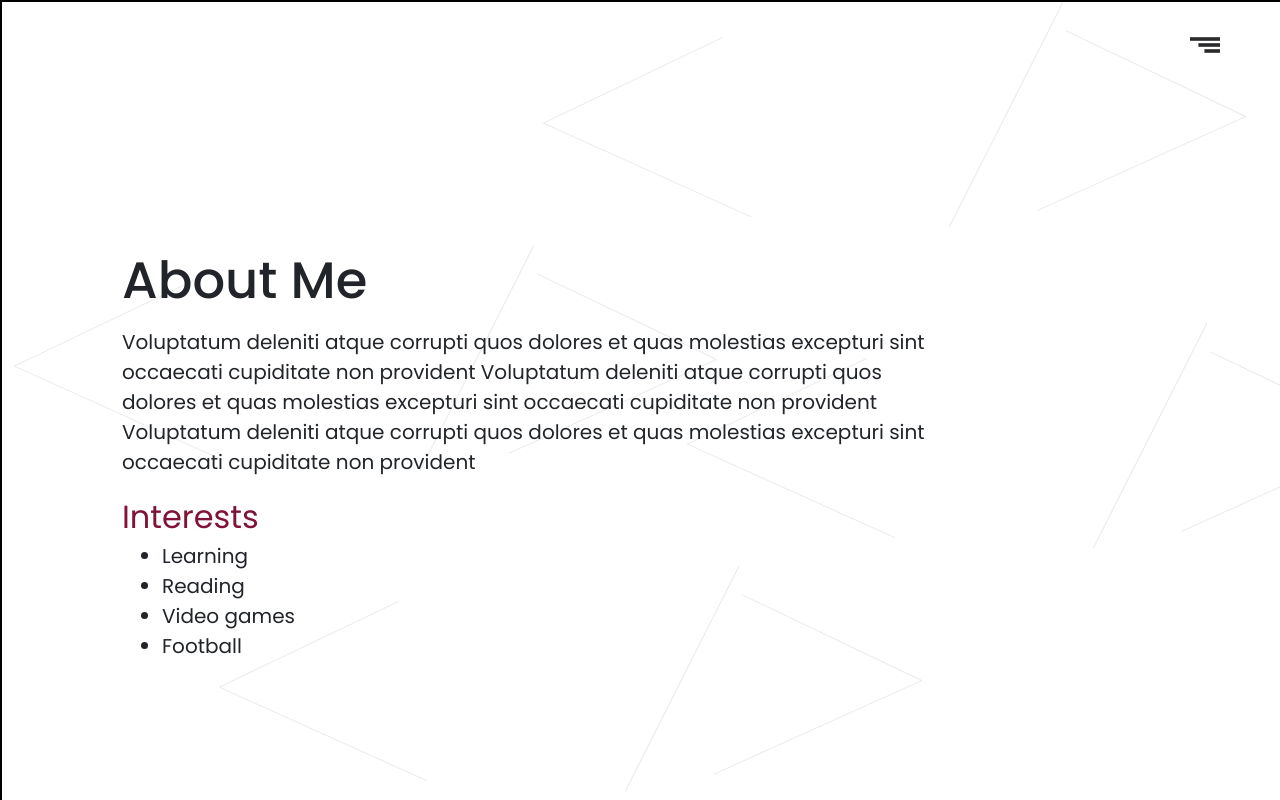
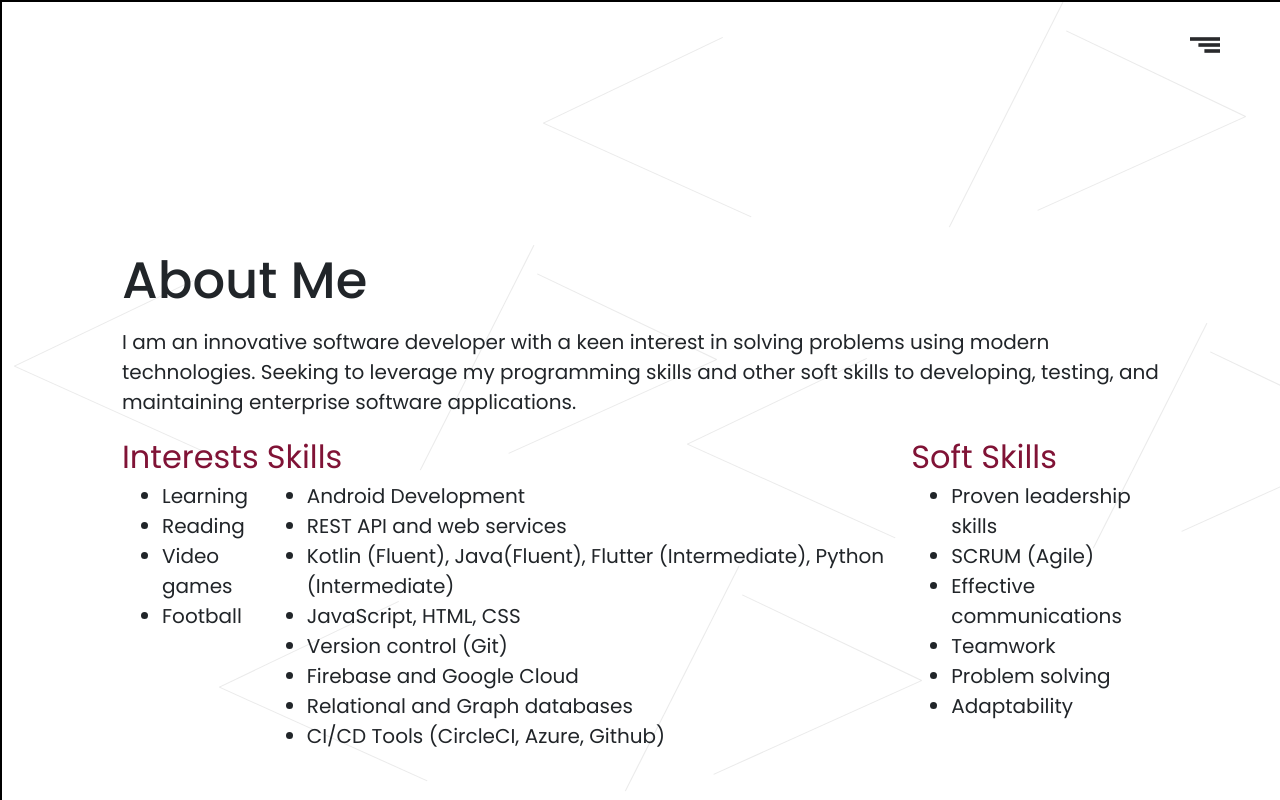
Before and after one commit to cranium44/cranium44.github.io, a React (Create React App) app: page /about in a window 1280 px wide. Shown: the top 800 px of the page. Built offline with nearby package versions, Linux system fonts and the light colour scheme.

Commit message:
work on projects page and about me

```diff
--- a/src/Components/About/about.styles.scss
+++ b/src/Components/About/about.styles.scss
@@ -17,15 +17,20 @@
 					font-size: 3.2rem;
 					line-height: 1.5;
 				}
+				.interests-container {
+					display: flex;
+					flex-direction: row;
+					justify-content: space-between;
+					.interests {
+						//   width: 400px;
+						padding-bottom: 20px;
+						display: flex;
+						flex-direction: column;
 						.sub-text {
 							font-size: 2rem;
 							line-height: 1.5;
 							color: #801336;
 						}
-        .interests {
-          //   width: 400px;
-          padding-bottom: 20px;
-          display: flex;
 						li {
 							font-size: 20px;
 						}
@@ -36,8 +41,9 @@
 				}
 			}
 		}
+	}
 	.about-me {
-    width: 80%;
+		width: 100%;
 
 		.description {
 			font-size: 20px;
--- a/src/Components/About/index.jsx
+++ b/src/Components/About/index.jsx
@@ -1,8 +1,8 @@
-import React, { Component } from 'react'
-import './about.styles.scss';
-import Header from '../Header/header.component'
-import Footer from '../Footer';
-import { about, interests } from "../../data"
+import React, { Component } from "react";
+import "./about.styles.scss";
+import Header from "../Header/header.component";
+import Footer from "../Footer";
+import { about, interests, skills, softSkills } from "../../data";
 
 class About extends Component {
 	constructor(props) {
@@ -10,14 +10,14 @@ class About extends Component {
 
 		this.state = {
 			loader: true,
-            welcomeText: ''
-        }
+			welcomeText: "",
+		};
 	}
 
 	componentDidMount() {
 		this.setState({
-            loader: false
-        })
+			loader: false,
+		});
 	}
 	render() {
 		return (
@@ -25,31 +25,48 @@ class About extends Component {
 				<Header />
 				<App />
 			</div>
-        )
+		);
 	}
 }
-
 
 const App = () => {
 	return (
 		<div className='home'>
-            <div className=' row rrow'>
+			<div className='row rrow'>
 				<div className='col-sm-12 column'>
 					<div className='left-text'>
 						<h2 className='main-text'>About Me</h2>
-                        <div className="about-me">
-                            <p className="description" >{about}</p>
+						<div className='about-me'>
+							<p className='description'>{about}</p>
 						</div>
+
+						<div className='interests-container'>
+							<div className='interests'>
                             <div className='sub-text'>Interests</div>
-                        <div className='interests'>
 								<ul>
-                                {interests.map((interest) => {
-                                    return (
-                                        <li >{interest}</li>
-                                    )
+									{interests.map((interest, i) => {
+										return <li key={i}>{interest}</li>;
 									})}
 								</ul>
-                            <div className='hire-gig'>
+								<div className='hire-gig'></div>
+							</div>
+                            <div className='interests'>
+                            <div className='sub-text'>Skills</div>
+							<ul>
+								{skills.map((interest, i) => {
+									return <li key={i}>{interest}</li>;
+								})}
+							</ul>
+							<div className='hire-gig'></div>
+						</div>
+                        <div className='interests'>
+                        <div className='sub-text'>Soft Skills</div>
+							<ul>
+								{softSkills.map((interest, i) => {
+									return <li key={i}>{interest}</li>;
+								})}
+							</ul>
+							<div className='hire-gig'></div>
 						</div>
 						</div>
 					</div>
--- a/src/Components/ActionButton/actionButton.component.jsx
+++ b/src/Components/ActionButton/actionButton.component.jsx
@@ -3,8 +3,11 @@ import './actionButton.styles.scss';
 
 
 const ActionButton = ({ children }) => {
+    const goToSkills = () => {
+        window.location.href = '/about'
+    }
     return (
-        <button className='action-btn' >{children}</button>
+        <button className='action-btn' onClick={goToSkills}>{children}</button>
     )
 };
 
--- a/src/Components/Footer/index.jsx
+++ b/src/Components/Footer/index.jsx
@@ -9,23 +9,43 @@ import "./footer.styles.scss";
 
 const Footer = () => {
 	return (
-    <div className="row footer">
-      <div className="col-md-12 text-center">
-        <div className="sm-list">
-          <a href={contactDetails.facebook}>
-            <Facebook className="icons" color="white" size={30} />
+		<div className='row footer'>
+			<div className='col-md-12 text-center'>
+				<div className='sm-list'>
+					<a
+						href={contactDetails.facebook}
+						target='_blank'
+						rel='noreferrer'
+					>
+						<Facebook className='icons' color='white' size={30} />
 					</a>
-          <a href={contactDetails.twitter}>
-            <Twitter className="icons" color="white" size={30} />
+					<a
+						href={contactDetails.facebook}
+						target='_blank'
+						rel='noreferrer'
+					>
+						<Twitter className='icons' color='white' size={30} />
 					</a>
-          <a href={contactDetails.linkedin}>
-            <Linkedin className="icons" color="white" size={30} />
+					<a
+						href={contactDetails.facebook}
+						target='_blank'
+						rel='noreferrer'
+					>
+						<Linkedin className='icons' color='white' size={30} />
 					</a>
-          <a href={contactDetails.instagram}>
-            <Instagram className="icons" color="white" size={30} />
+					<a
+						href={contactDetails.facebook}
+						target='_blank'
+						rel='noreferrer'
+					>
+						<Instagram className='icons' color='white' size={30} />
 					</a>
-          <a href={contactDetails.github}>
-            <GitHub className="icons" color="white" size={30} />
+					<a
+						href={contactDetails.facebook}
+						target='_blank'
+						rel='noreferrer'
+					>
+						<GitHub className='icons' color='white' size={30} />
 					</a>
 				</div>
 			</div>
--- a/src/Components/Home/home.styles.scss
+++ b/src/Components/Home/home.styles.scss
@@ -44,7 +44,10 @@
         }
       }
       .right-text{
-
+        display: flex;
+        flex-direction: column;
+        justify-content: center;
+        align-items: center;
         .right-text__image{
           height: 70vh;
         }
--- a/src/Components/Home/index.jsx
+++ b/src/Components/Home/index.jsx
@@ -1,31 +1,32 @@
 import React from "react";
 import ActionButton2 from "../ActionButton2/actionButton2.component";
+import ActionButton from "../ActionButton/actionButton.component";
 import "./home.styles.scss";
 import Footer from "../Footer";
 
 const Home = () => {
 	return (
-    <div className="home">
-      <div className=" row rrow">
-        <div className="col-sm-12 column">
-          <div className="col-md-5 left-text">
-            <h2 className="main-text">Hi, My name is Adabe</h2>
-            <div className="sub-text">I am a Software Engineer</div>
-            <div className="sub-text">blah blah blah...</div>
-            <div className="action-buttons">
-              {/* <div className='learn-more'>
+		<div className='home'>
+			<div className=' row rrow'>
+				<div className='col-sm-12 column'>
+					<div className='col-md-6 left-text'>
+						<h2 className='main-text'>Hi, My name is Adabe</h2>
+						<div className='sub-text'>I am a Software Engineer</div>
+						<div className='sub-text'>I specialize in Android development but can do frontend and backend.</div>
+						<div className='action-buttons'>
+							<div className='learn-more'>
 								<ActionButton>My Skills</ActionButton>
-                            </div> */}
-              <div className="hire-gig">
+							</div>
+							<div className='hire-gig'>
 								<ActionButton2>Hire me</ActionButton2>
 							</div>
 						</div>
 					</div>
-          <div className="col-md-5 right-text">
+					<div className='col-md-6 right-text'>
 						<img
-              src="/pic.jpg"
-              alt="display pic"
-              className="right-text__image"
+							src='/pic.jpg'
+							alt='display pic'
+							className='right-text__image'
 						/>
 					</div>
 				</div>
--- a/src/data.js
+++ b/src/data.js
@@ -1,47 +1,72 @@
 // This file stores all the information in the website
 // edit/update the data here
-const about = "Voluptatum deleniti atque corrupti quos dolores et quas molestias excepturi sint occaecati cupiditate non provident Voluptatum deleniti atque corrupti quos dolores et quas molestias excepturi sint occaecati cupiditate non provident Voluptatum deleniti atque corrupti quos dolores et quas molestias excepturi sint occaecati cupiditate non provident"
+const about =
+	"I am an innovative software developer with a keen interest in solving problems using modern technologies. Seeking to leverage my programming skills and other soft skills to developing, testing, and maintaining enterprise software applications.";
 
-const interests = ["Learning", "Reading", "Video games", "Football"]
+const interests = ["Learning", "Reading", "Video games", "Football"];
+
+const softSkills = [
+	"Proven leadership skills",
+	"SCRUM (Agile)",
+	"Effective communications",
+	"Teamwork",
+	"Problem solving",
+	"Adaptability",
+];
+
+const skills = [
+	"Android Development",
+	"REST API and web services",
+	"Kotlin (Fluent), Java(Fluent), Flutter (Intermediate),  Python (Intermediate)",
+	"JavaScript, HTML, CSS",
+	"Version control (Git)",
+	"Firebase and Google Cloud",
+	"Relational and Graph databases",
+	"CI/CD Tools (CircleCI, Azure, Github)",
+];
 
 const porfolioProjects = [
 	{
 		id: 1,
-        title: "Project 1",
-        description: "Voluptatum deleniti atque corrupti quos dolores et quas molestias excepturi sint occaecati cupiditate non provident",
-        technologies: ['Kotlin' ,'Java'],
-        url: "https://github.com"
+		title: "Movie Hut",
+		description:
+			"A mobile app that allows a user to check the latest trending movies, save favourites and even watch the trailers.",
+		technologies: ["Kotlin", "Android", "YouTube Api", "IMDb Api"],
+		url: "https://github.com/cranium44/MovieHut",
 	},
 	{
 		id: 2,
-        title: "Project 2",
-        description: "Voluptatum deleniti atque corrupti quos dolores et quas molestias excepturi sint occaecati cupiditate non provident",
-        technologies: ['Java', 'C#', 'C'],
-        url: "https://github.com"
+		title: "My Root App",
+		description:
+			"An android app that allows a user to contribute to reforestation in Africa by bying trees that will be named after them.",
+		technologies: ["Kotlin", "Android"],
+		url: "https://github.com/cranium44/myrootapp",
 	},
 	{
 		id: 3,
-        title: "Project 3",
-        description: "Voluptatum deleniti atque corrupti quos dolores et quas molestias excepturi sint occaecati cupiditate non provident",
-        technologies: ['Java', 'C#'],
-        url: "https://github.com"
+		title: "Feed Me",
+		description:
+			"An app that allows people share cooking recipes, invite friends over to a meal and connect all that love food and cooking.",
+		technologies: ["Kotlin", "Android", "AndroidX Jetpack"],
+		url: "https://github.com",
 	},
 	{
 		id: 4,
 		title: "Project 4",
-        description: "Voluptatum deleniti atque corrupti quos dolores et quas molestias excepturi sint occaecati cupiditate non provident",
-        technologies: ['Java', 'JavaScript'],
-        url: "https://github.com"
+		description:
+			"Voluptatum deleniti atque corrupti quos dolores et quas molestias excepturi sint occaecati cupiditate non provident",
+		technologies: ["Java", "JavaScript"],
+		url: "https://github.com",
 	},
 	{
 		id: 5,
 		title: "Project 5",
-        description: "Voluptatum deleniti atque corrupti quos dolores et quas molestias excepturi sint occaecati cupiditate non provident",
-        technologies: [ 'C', 'JavaScript'],
-        url: "https://github.com"
+		description:
+			"Voluptatum deleniti atque corrupti quos dolores et quas molestias excepturi sint occaecati cupiditate non provident",
+		technologies: ["C", "JavaScript"],
+		url: "https://github.com",
 	},
-]
-
+];
 
 const contactDetails = {
 	name: "Adabe Echaim",
@@ -52,6 +77,6 @@ const contactDetails = {
 	linkedin: "https://www.linkedin.com/in/adabe-echaim-31273a8b/",
 	twitter: "https://twitter.com/cranium_44",
 	facebook: "https://facebook.com/cranium44",
-    github: "https://github.com/cranium44"
-}
-export { porfolioProjects, about, interests, contactDetails }
+	github: "https://github.com/cranium44",
+};
+export { porfolioProjects, about, interests, contactDetails, skills, softSkills };
```
Lines whose indentation alone changed are shown as unchanged.
